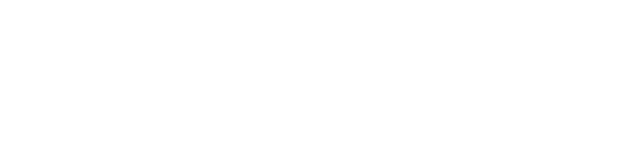
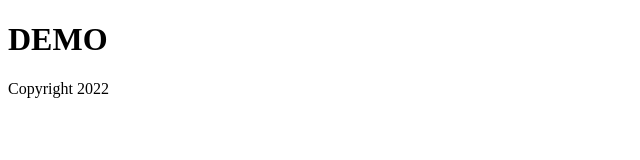
Before and after one commit to NikitaBez/git-lesson-4, a plain HTML site: page index.html in a window 1280 px wide. Shown: the whole page, without its empty margins (0-640 px from the left). Drawn offline with Linux system fonts and the light colour scheme.

Commit message:
Footer added

```diff
--- a/index.html
+++ b/index.html
@@ -7,6 +7,7 @@
     <title>Document</title>
 </head>
 <body>
-
+    <h1>DEMO</h1>
+    <footer>Copyright 2022</footer>
 </body>
 </html>
```
